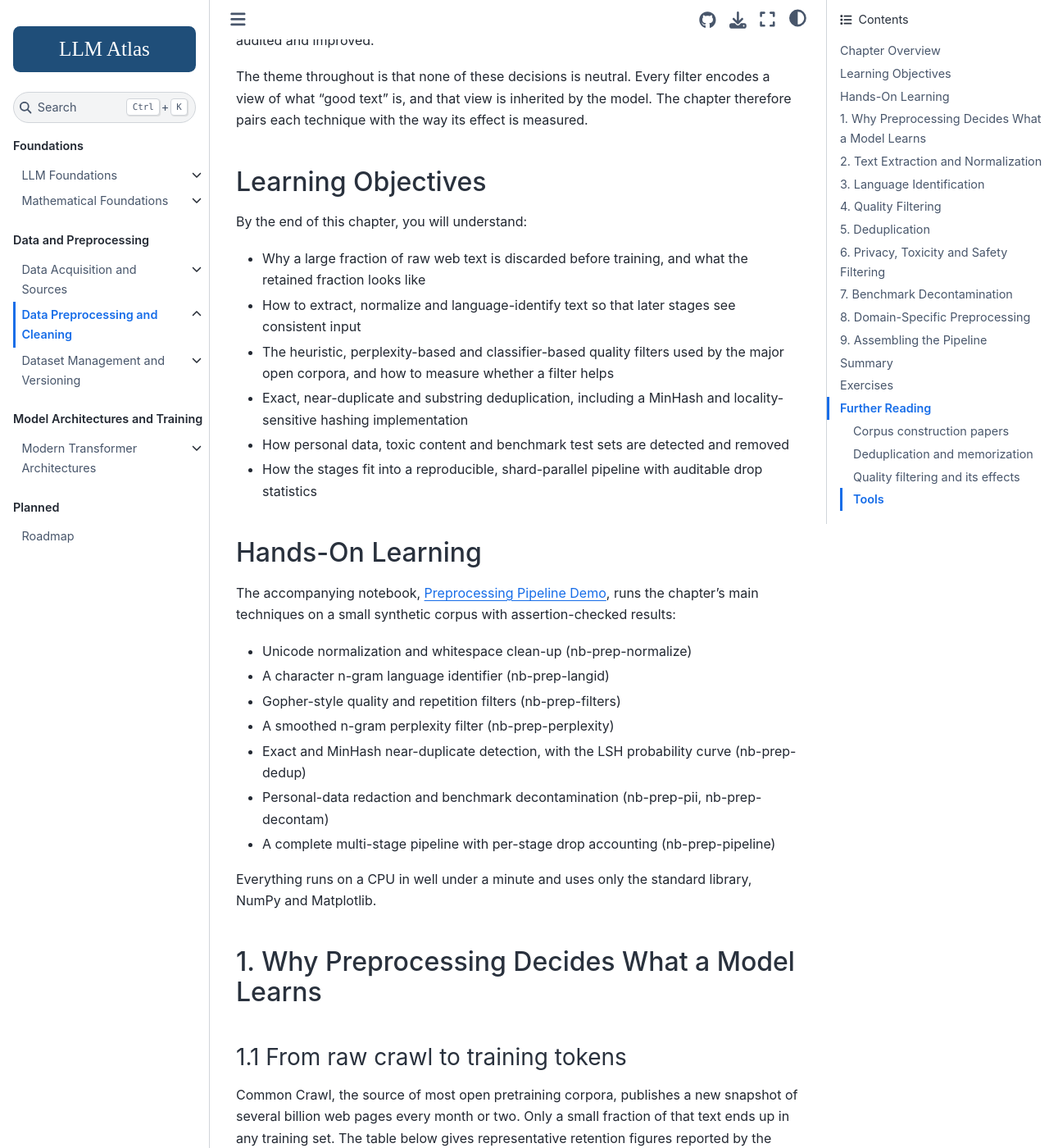
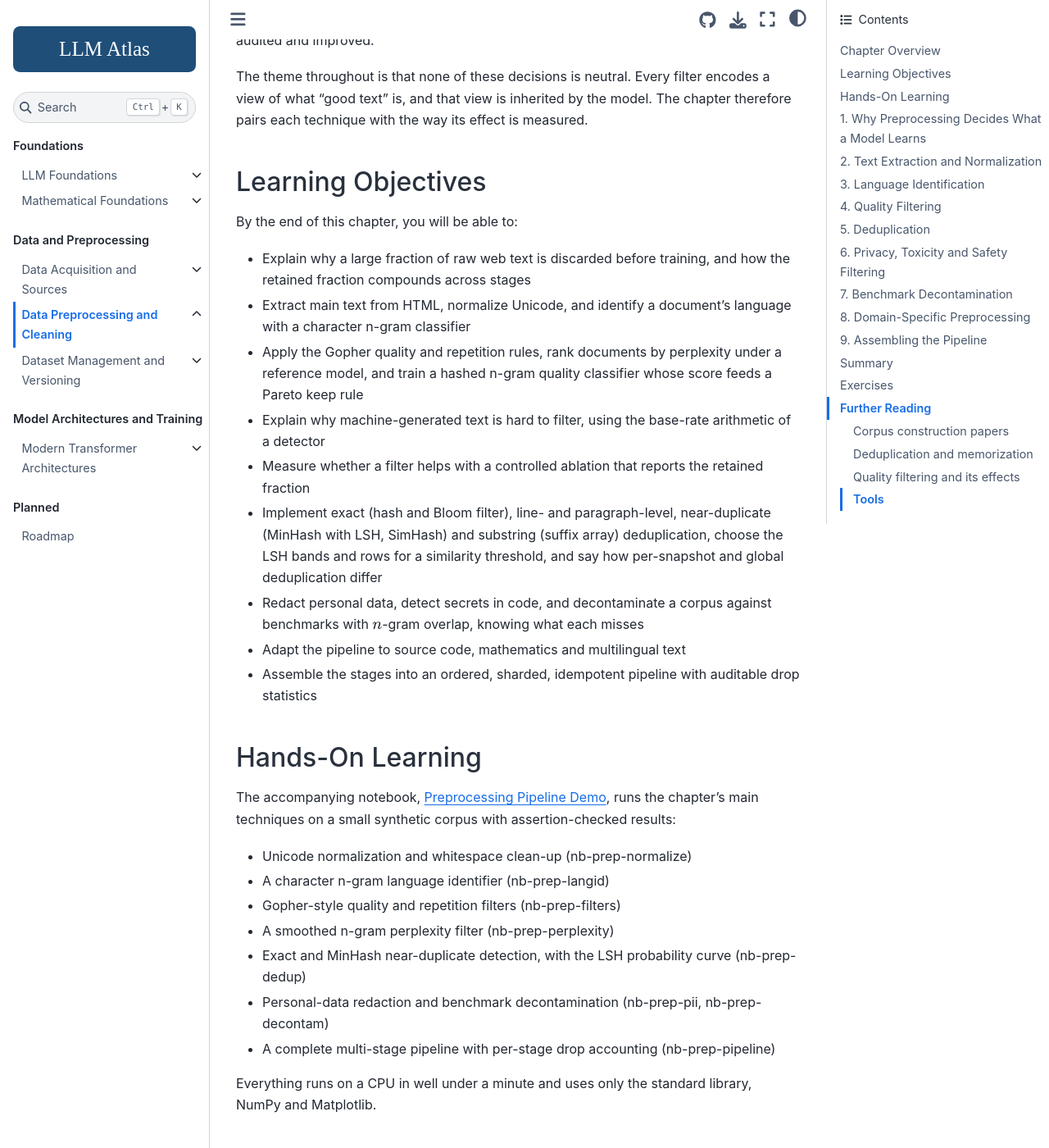
Before and after one commit to Beaker12/llmatlas, a Jupyter Book: the page built from chapters/04-preprocessing/index.md, in a window 1280 px wide and 1400 px high, scrolled down 1218 px. Shown: the whole window at 82% size. Built offline with Jupyter Book 1.0.4 settings and Sphinx 7.4.7 and the Sphinx Book theme 1.1.4, drawn with Linux system fonts in a browser that asks for light colours; pages that are not in the unit, such as notebooks, are missing from menus; cross-references to code outside the pages are shown as plain code; some of the changed text lies outside the part shown.

Commit message:
Chapter 4: learning objectives match the sections; LSH threshold wording agrees with the exercise; SemDeDup margin gets its own symbol

````diff
--- a/chapters/04-preprocessing/index.md
+++ b/chapters/04-preprocessing/index.md
@@ -28,14 +28,17 @@ The theme throughout is that none of these decisions is neutral. Every filter en
 
 ## Learning Objectives
 
-By the end of this chapter, you will understand:
-
-- Why a large fraction of raw web text is discarded before training, and what the retained fraction looks like
-- How to extract, normalize and language-identify text so that later stages see consistent input
-- The heuristic, perplexity-based and classifier-based quality filters used by the major open corpora, and how to measure whether a filter helps
-- Exact, near-duplicate and substring deduplication, including a MinHash and locality-sensitive hashing implementation
-- How personal data, toxic content and benchmark test sets are detected and removed
-- How the stages fit into a reproducible, shard-parallel pipeline with auditable drop statistics
+By the end of this chapter, you will be able to:
+
+- Explain why a large fraction of raw web text is discarded before training, and how the retained fraction compounds across stages
+- Extract main text from HTML, normalize Unicode, and identify a document's language with a character n-gram classifier
+- Apply the Gopher quality and repetition rules, rank documents by perplexity under a reference model, and train a hashed n-gram quality classifier whose score feeds a Pareto keep rule
+- Explain why machine-generated text is hard to filter, using the base-rate arithmetic of a detector
+- Measure whether a filter helps with a controlled ablation that reports the retained fraction
+- Implement exact (hash and Bloom filter), line- and paragraph-level, near-duplicate (MinHash with LSH, SimHash) and substring (suffix array) deduplication, choose the LSH bands and rows for a similarity threshold, and say how per-snapshot and global deduplication differ
+- Redact personal data, detect secrets in code, and decontaminate a corpus against benchmarks with $n$-gram overlap, knowing what each misses
+- Adapt the pipeline to source code, mathematics and multilingual text
+- Assemble the stages into an ordered, sharded, idempotent pipeline with auditable drop statistics
 
 (sec-ch4-hands-on-learning)=
 
@@ -1110,7 +1113,7 @@ Locality-sensitive hashing (LSH) {cite}`indyk1998approximate` then turns the sig
 
 $$\Pr[\text{candidate}] = 1 - (1 - J^r)^b$$
 
-which is a steep S-curve with its midpoint near $(1/b)^{1/r}$. Choosing $b$ and $r$ sets the similarity threshold. {numref}`fig-ch4-minhash-bands` shows one comparison on a short signature.
+which is a steep S-curve whose threshold, the similarity at which it is steepest, is near $(1/b)^{1/r}$; it reaches 0.5 slightly below that, as the third exercise computes. Choosing $b$ and $r$ sets the similarity threshold. {numref}`fig-ch4-minhash-bands` shows one comparison on a short signature.
 
 ```{figure} figures/minhash-bands.*
 :name: fig-ch4-minhash-bands
@@ -1120,7 +1123,7 @@ which is a steep S-curve with its midpoint near $(1/b)^{1/r}$. Choosing $b$ and
 Banding two MinHash signatures (illustrative values) with $n_{hash} = 16$, $b = 4$ and $r = 4$. Green positions hold the same minimum in both documents, red ones differ. Twelve of the sixteen agree, so the signature estimates $J \approx 0.75$. A band is hashed as a whole, so bands 1, 3 and 4, each with at least one differing position, land in different buckets; band 2 matches in all four rows, and one matching band is enough to make the pair a candidate.
 ```
 
-Gopher {cite}`rae2021scaling` used 13-word shingles and removed one document of any pair with Jaccard similarity above 0.8; it does not report the number of hash functions. {cite:t}`lee2022deduplicating` used 5-word shingles with a 9,000-value signature in $b = 20$ bands of $r = 450$ rows, then confirmed candidate pairs with edit similarity above 0.8. RefinedWeb {cite}`penedo2023refinedweb` copied those MinHash settings (9,000 hashes in 20 buckets of 450) without a separate verification step; at those settings the midpoint of the banding curve is $(1/20)^{1/450} \approx 0.993$, so banding alone catches only near-identical pairs. FineWeb used 5-word shingles with 112 hash functions in 14 bands of 8 rows, which it describes as targeting documents at least 75% similar: a pair at $J = 0.75$ becomes a candidate with probability $1 - (1 - 0.75^8)^{14} \approx 0.77$, and the curve crosses 0.5 near $J = 0.69$. Dolma relied on exact matching of URLs, documents and paragraphs through a Bloom filter rather than MinHash. The implementation below uses a universal hash family $h_i(\chi) = (a_{i,1} \chi + a_{i,0}) \bmod P$ over the 32-bit integer id $\chi$ of a shingle, with $P$ a large prime, which is what most production implementations do.
+Gopher {cite}`rae2021scaling` used 13-word shingles and removed one document of any pair with Jaccard similarity above 0.8; it does not report the number of hash functions. {cite:t}`lee2022deduplicating` used 5-word shingles with a 9,000-value signature in $b = 20$ bands of $r = 450$ rows, then confirmed candidate pairs with edit similarity above 0.8. RefinedWeb {cite}`penedo2023refinedweb` copied those MinHash settings (9,000 hashes in 20 buckets of 450) without a separate verification step; at those settings the banding curve's threshold is $(1/20)^{1/450} \approx 0.993$, so banding alone catches only near-identical pairs. FineWeb used 5-word shingles with 112 hash functions in 14 bands of 8 rows, which it describes as targeting documents at least 75% similar: a pair at $J = 0.75$ becomes a candidate with probability $1 - (1 - 0.75^8)^{14} \approx 0.77$, and the curve crosses 0.5 near $J = 0.69$. Dolma relied on exact matching of URLs, documents and paragraphs through a Bloom filter rather than MinHash. The implementation below uses a universal hash family $h_i(\chi) = (a_{i,1} \chi + a_{i,0}) \bmod P$ over the 32-bit integer id $\chi$ of a shingle, with $P$ a large prime, which is what most production implementations do.
 
 ```python
 import hashlib
@@ -1311,11 +1314,11 @@ b=16 r= 8:  64 clusters, precision 1.000, recall 0.721
 b= 8 r=16: 152 clusters, precision 1.000, recall 0.033
 ```
 
-With $b = 32$ bands of $r = 4$ rows the curve's midpoint is $(1/32)^{1/4} \approx 0.42$, well below the copies' similarity, and every family is recovered. At $r = 8$ the midpoint rises to about 0.71, near the similarity of two edited copies, and recall falls to 0.721; at $r = 16$ it is about 0.88 and almost nothing is found. Union-find adds recall that banding alone does not have: two copies that never share a bucket still land in one cluster when each shares one with the source. Precision is 1 at every setting here because random documents share no shingles; on a real crawl precision is limited by pages that share a template but not content, which is why the threshold is set by measuring both numbers on a labeled sample. {numref}`fig-ch4-lsh-curves` plots these curves with the notebook's measured candidate rates.
+With $b = 32$ bands of $r = 4$ rows the curve's threshold is $(1/32)^{1/4} \approx 0.42$, well below the copies' similarity, and every family is recovered. At $r = 8$ the threshold rises to about 0.71, near the similarity of two edited copies, and recall falls to 0.721; at $r = 16$ it is about 0.88 and almost nothing is found. Union-find adds recall that banding alone does not have: two copies that never share a bucket still land in one cluster when each shares one with the source. Precision is 1 at every setting here because random documents share no shingles; on a real crawl precision is limited by pages that share a template but not content, which is why the threshold is set by measuring both numbers on a labeled sample. {numref}`fig-ch4-lsh-curves` plots these curves with the notebook's measured candidate rates.
 
 ```{figure} figures/lsh-curves.*
 :name: fig-ch4-lsh-curves
-:alt: Four S-shaped curves of candidate probability against Jaccard similarity, with midpoints at 0.42, 0.71, 0.72 and 0.88, and measured points from the notebook lying on the b = 16, r = 8 curve.
+:alt: Four S-shaped curves of candidate probability against Jaccard similarity, with thresholds marked at 0.42, 0.71, 0.72 and 0.88, and measured points from the notebook lying on the b = 16, r = 8 curve.
 :width: 100%
 
 The probability $1 - (1 - J^r)^b$ that a pair becomes a candidate, for the three bandings of the listing and FineWeb's 14 bands of 8 rows, with each curve's $(1/b)^{1/r}$ marked. The curves are the formula; the open circles are measured by the notebook cell tagged `figure:lsh-curves`, for $b = 16$, $r = 8$ on synthetic shingle sets, 300 signature draws per point; they follow the formula to within 0.041. The same signature length gives very different thresholds depending on how it is split.
````
Also changed, not shown: other parts of chapters/04-preprocessing/index.md (+1 -1 lines), chapters/04-preprocessing/notation-local.md (+1 -0 lines).
